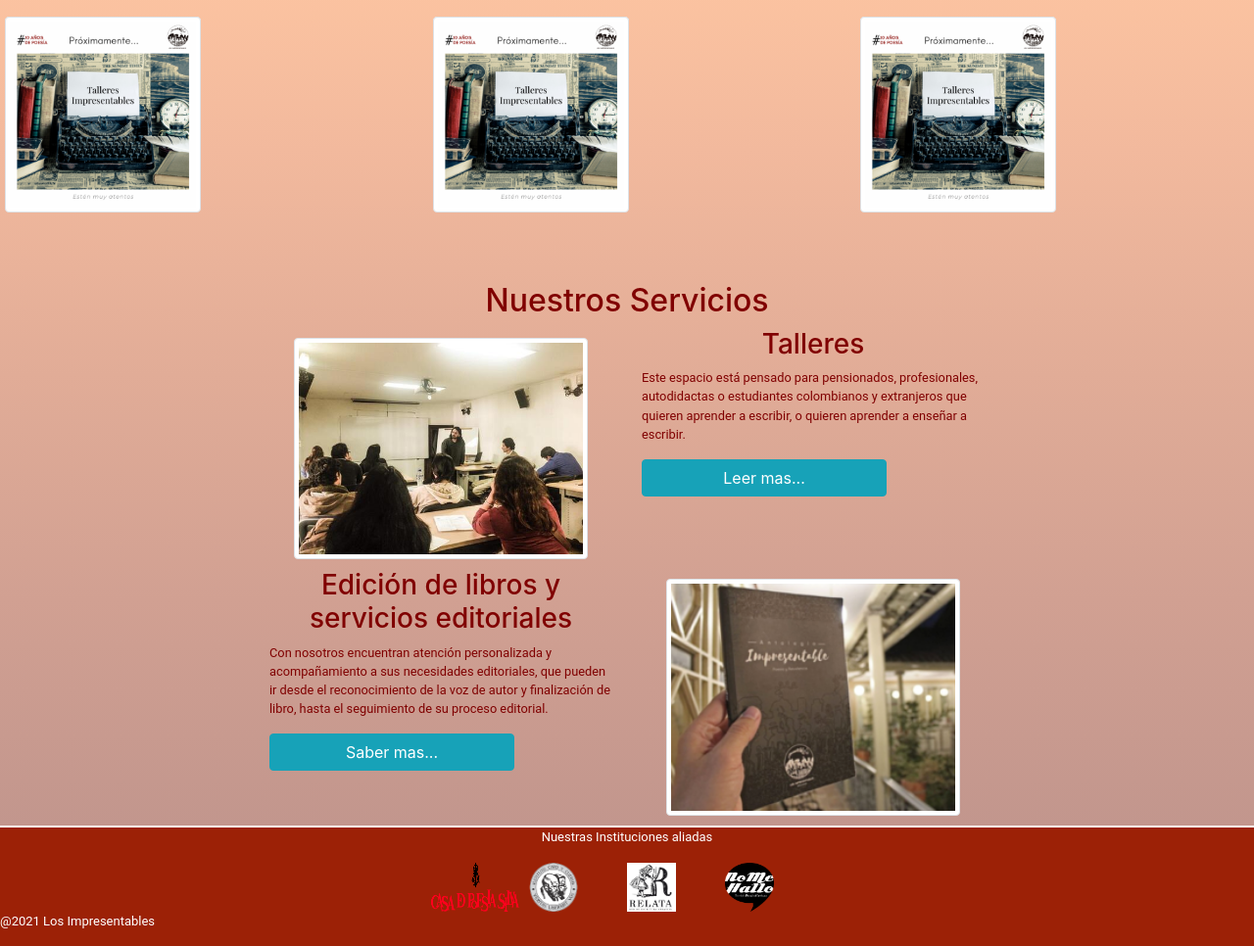
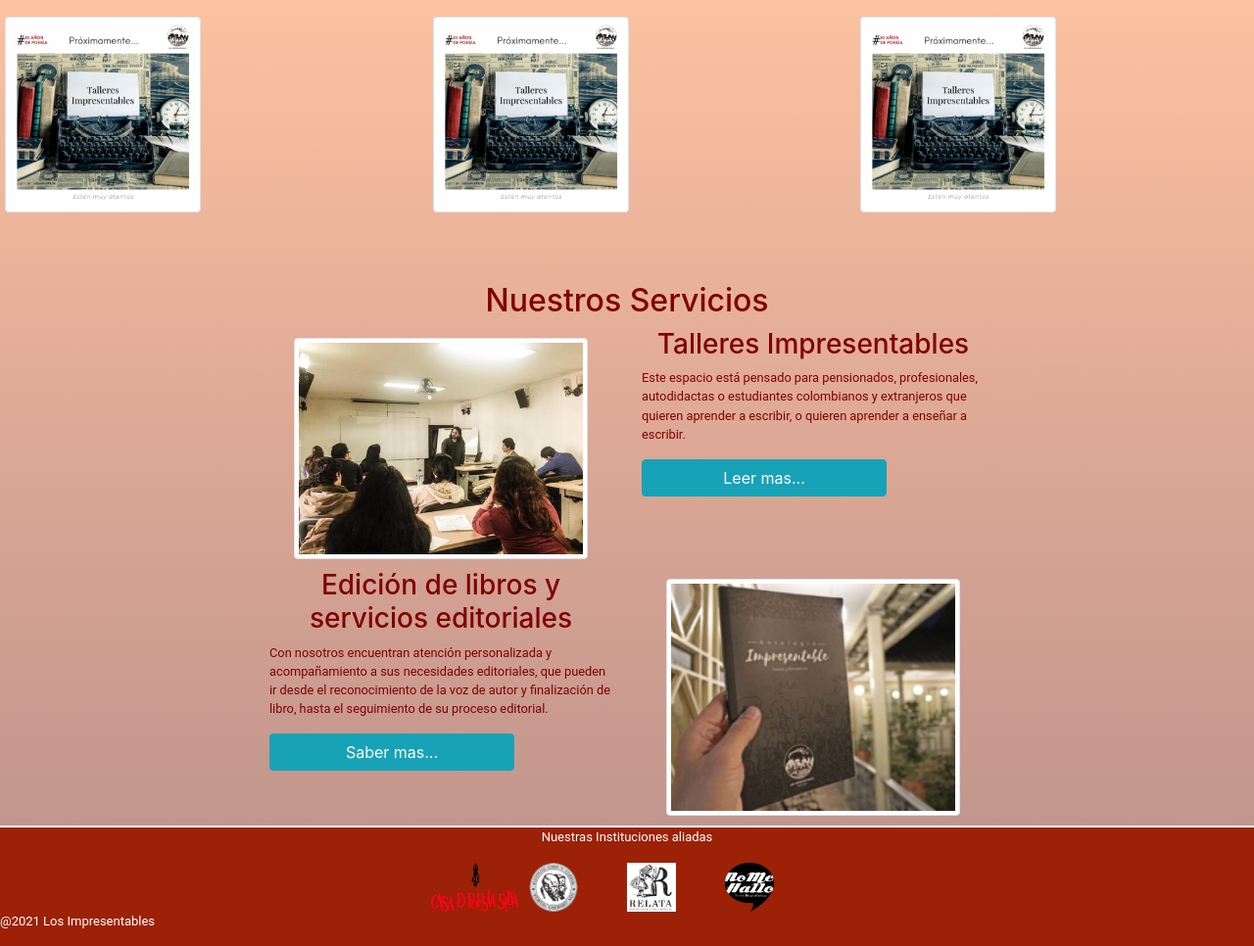
Before and after one commit to Dalivi83/ProyectoCoderHouse, a website: page index.html in a window 1280 px wide. Shown: the part 1018-1984 px from the top of the page at 98% size. Drawn offline with nearby package versions, Linux system fonts and the light colour scheme.

Commit message:
cambio en el titulo de talleres

```diff
--- a/index.html
+++ b/index.html
@@ -130,7 +130,7 @@
                       <img class="img-thumbnail mediana " src="imagenes/talleres.jpg " alt="talleres caro y cuervo ">
                       </div>
                       <div class="col-4 ">
-                      <h3 class="text-center ">Talleres</h3>
+                      <h3 class="text-center ">Talleres Impresentables</h3>
                           <p class="small ">Este espacio está pensado para pensionados, profesionales, autodidactas o estudiantes colombianos y extranjeros que quieren aprender a
                   escribir, o quieren aprender a enseñar a escribir.</p>
                           <button class="btn btn-info " type="button " onclick="javascript:void(window.open( 'pages/talleres.html')); " title="Leer mas ">Leer mas...</button>
```
